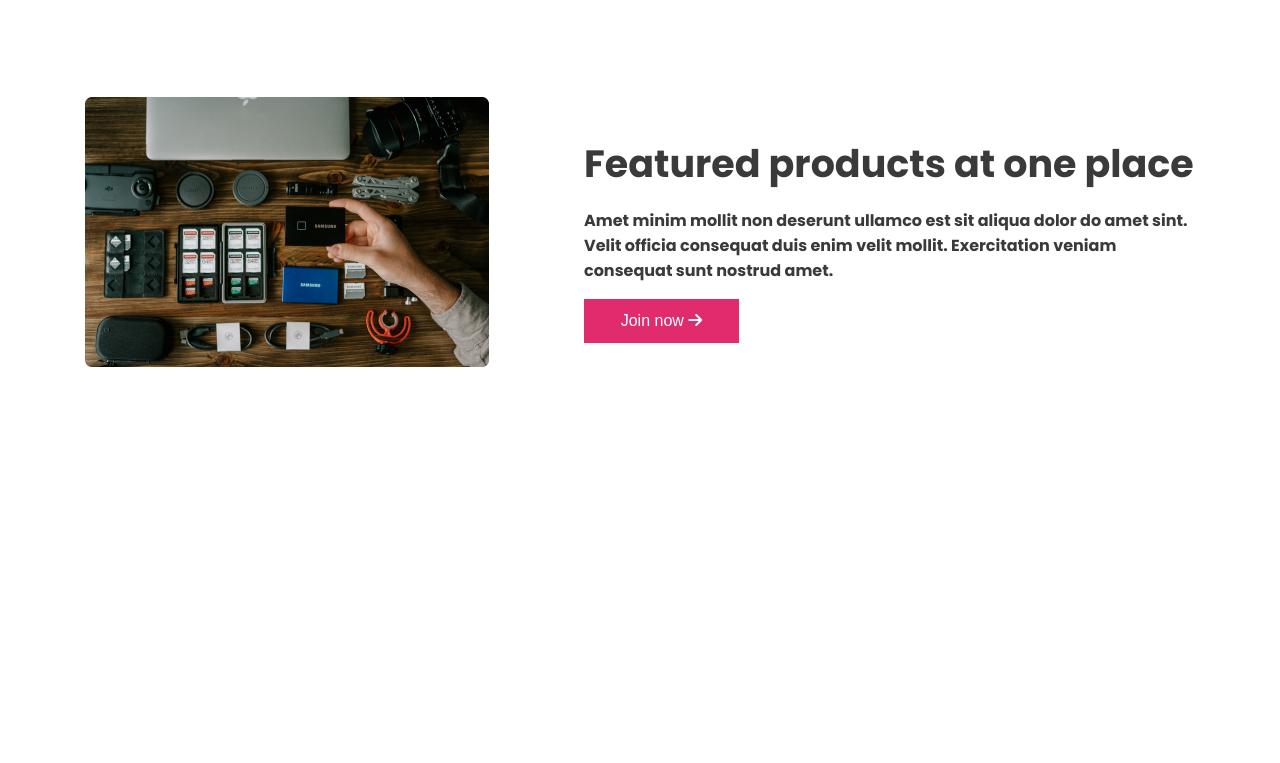
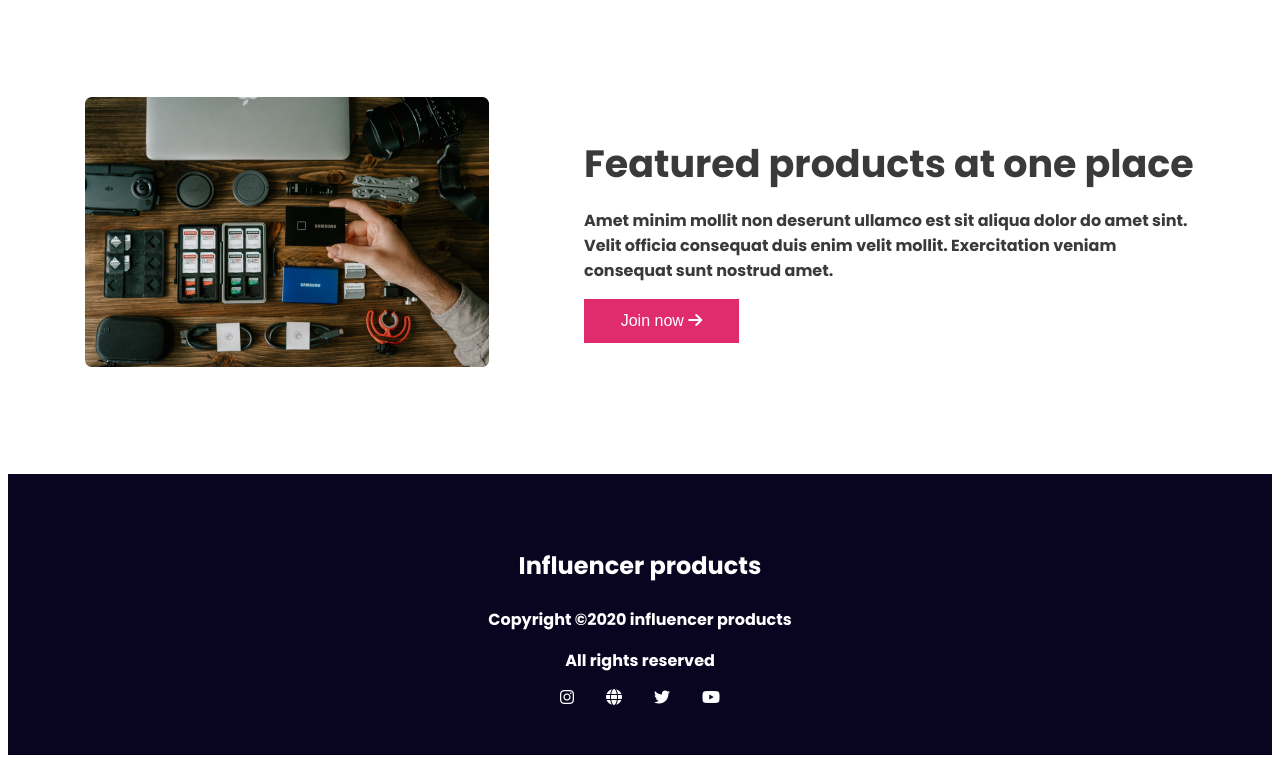
Before and after one commit to kaiser82/influencer-gear, a plain HTML site: page index.html in a window 1280 px wide. Shown: the part 2426-3189 px from the top of the page. Before the commit the page ends 2808 px from the top, so only its background shows below. Drawn offline with Linux system fonts and the light colour scheme.

Commit message:
footer section done

```diff
--- a/index.html
+++ b/index.html
@@ -214,5 +214,19 @@
             </div>
         </section>
     </main>
+    <footer >
+        <div class="footer-container poppins-bold">
+            <h3>Influencer products</h3>
+            <p>Copyright &copy;2020 influencer products</p>
+            <p> All rights reserved</p>
+            <div class="social-logo">
+                <i class="fa-brands fa-instagram"></i>
+                <i class="fa-solid fa-globe"></i>
+                <i class="fa-brands fa-twitter"></i>
+                <i class="fa-brands fa-youtube"></i>
+
+            </div>
+        </div>
+    </footer>
 </body>
 </html>
--- a/style/style.css
+++ b/style/style.css
@@ -182,3 +182,26 @@ header{
   font-size: 38px;
   margin-bottom: 16px;
 }
+footer{
+  background-color:#09041f;
+  margin-top: 100px;
+  display: flex;
+  justify-content: center;
+  align-items: center;
+}
+.footer-container{
+  /* width: 262px;
+  height: 139px;
+  margin: 0 auto; */
+  color: white;
+  padding: 50px 0;
+  text-align: center;
+}
+.footer-container h3{
+  font-size: 24px;
+}
+.social-logo{
+  display: flex;
+  justify-content: center;
+  gap: 32px;
+}
```
